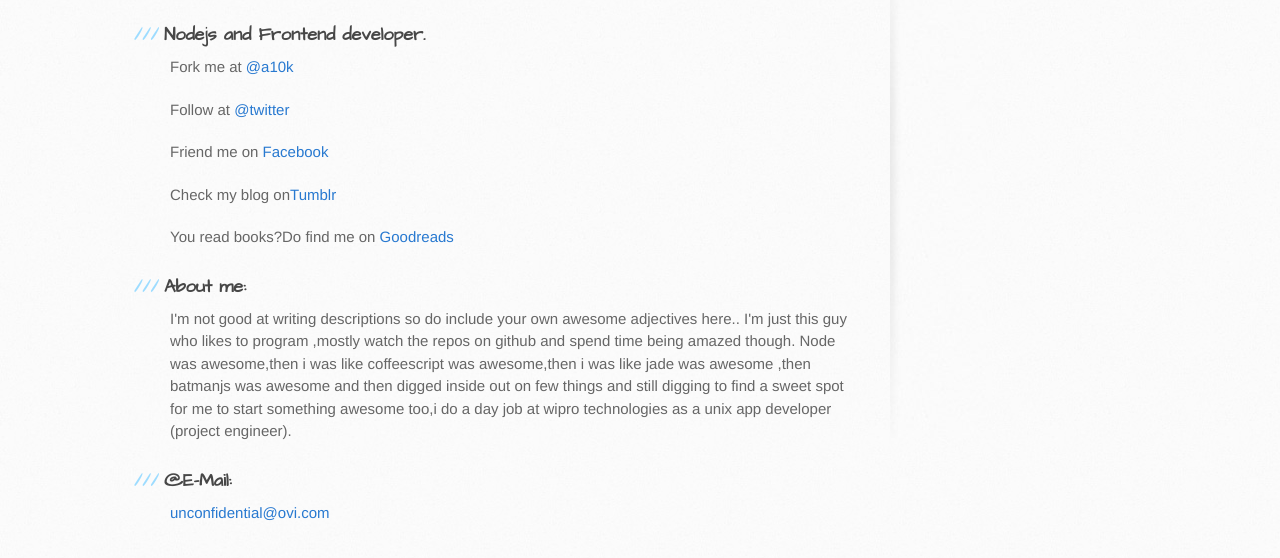
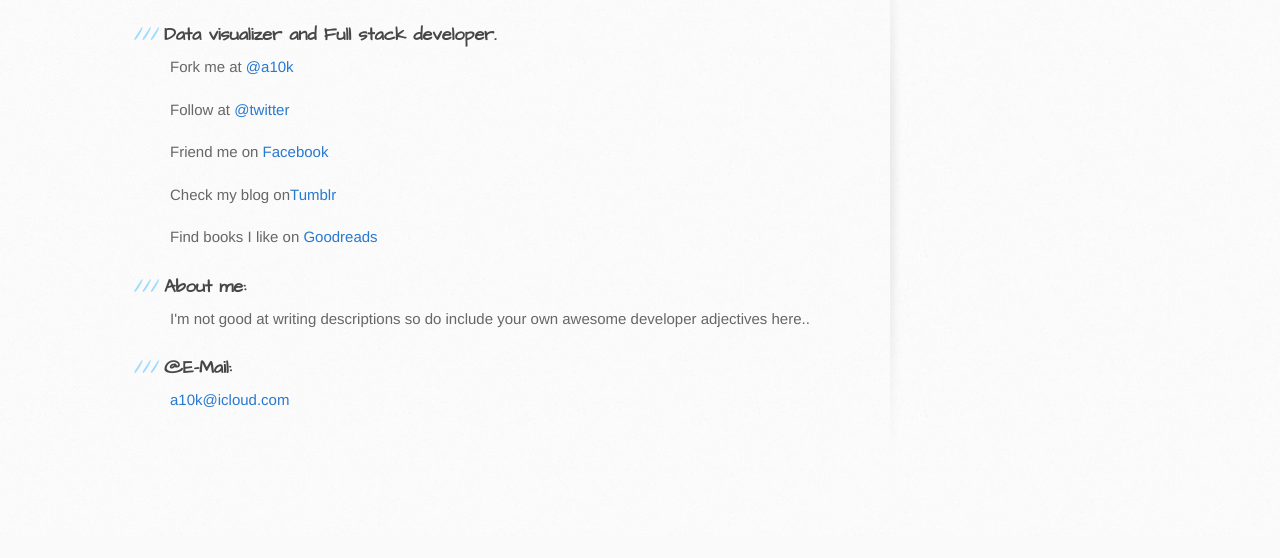
Before and after one commit to a10k/a10k.github.com, a plain HTML site: page index.html in a window 1280 px wide. Shown: the part 264-822 px from the top of the page. After the commit the page ends 800 px from the top, so only its background shows below. Drawn offline with Linux system fonts and the light colour scheme.

Commit message:
Update index.html

```diff
--- a/index.html
+++ b/index.html
@@ -13,7 +13,7 @@
     <script src="//html5shiv.googlecode.com/svn/trunk/html5.js"></script>
     <![endif]-->
 
-    <title>a10k by a10k</title>
+    <title>a10k</title>
   </head>
 
   <body>
@@ -30,7 +30,7 @@
         <section id="main-content">
           <h1>alok pepakayala</h1>
 
-<h3>Nodejs and Frontend developer.</h3>
+<h3>Data visualizer and Full stack developer.</h3>
 
 <p>Fork me at <a href="http://github.com/a10k">@a10k</a></p>
 
@@ -40,15 +40,15 @@
 
 <p>Check my blog on<a href="http://tumblr.com/alok">Tumblr</a></p>
 
-<p>You read books?Do find me on <a href="http://www.goodreads.com/a10k">Goodreads</a></p>
+<p>Find books I like on <a href="http://www.goodreads.com/a10k">Goodreads</a></p>
 
 <h3>About me:</h3>
 
-<p>I'm not good at writing descriptions so do include your own awesome adjectives here.. I'm just this guy who likes to program ,mostly watch the repos on github and spend time being amazed  though. Node was awesome,then i was like coffeescript was awesome,then i was like jade was awesome ,then batmanjs was awesome and then digged inside out on few things and still digging to find a sweet spot for me to start something awesome too,i do a day job at wipro technologies as a unix app developer (project engineer). </p>
+<p>I'm not good at writing descriptions so do include your own awesome developer adjectives here..</p>
 
 <h3>@E-Mail:</h3>
 
-<p><a href="mailto:unconfidential@ovi.com">unconfidential@ovi.com</a></p>
+<p><a href="mailto:a10k@icloud.com">a10k@icloud.com</a></p>
         </section>
 
         <aside id="sidebar">
```
